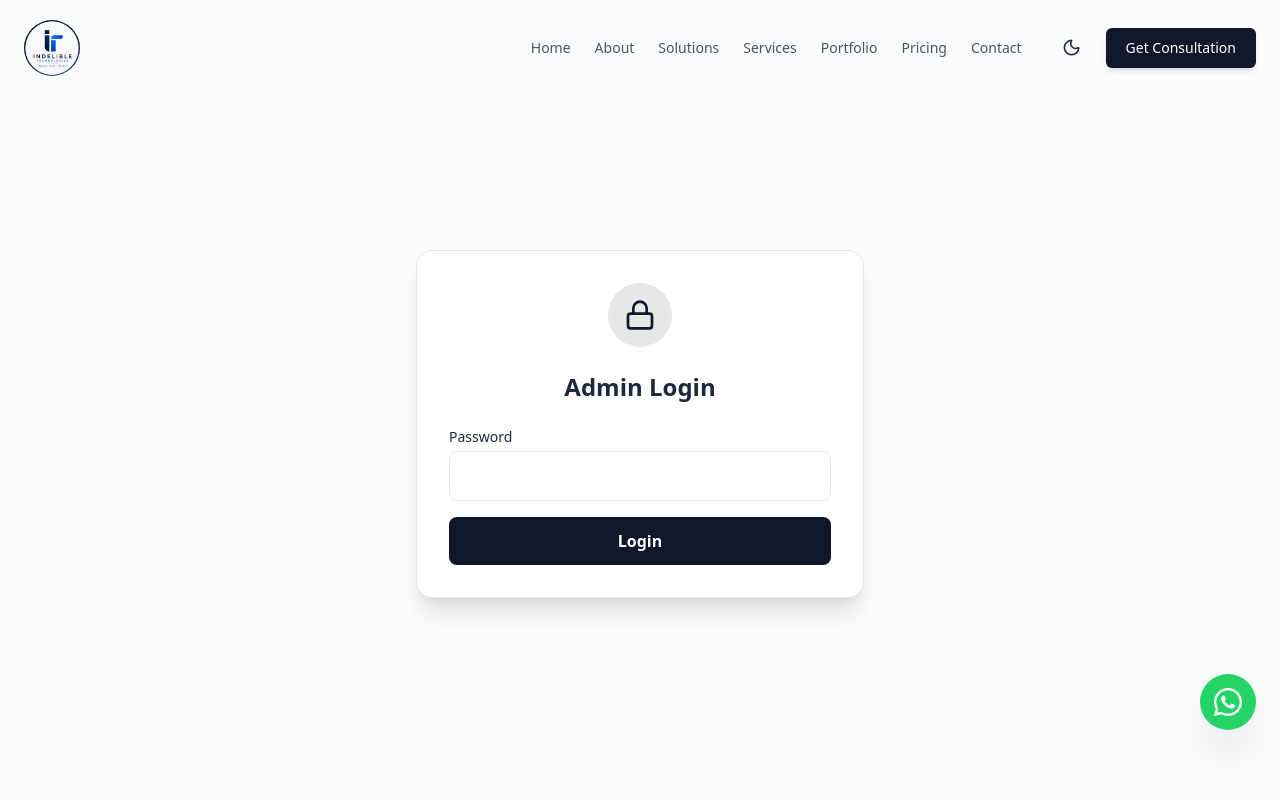
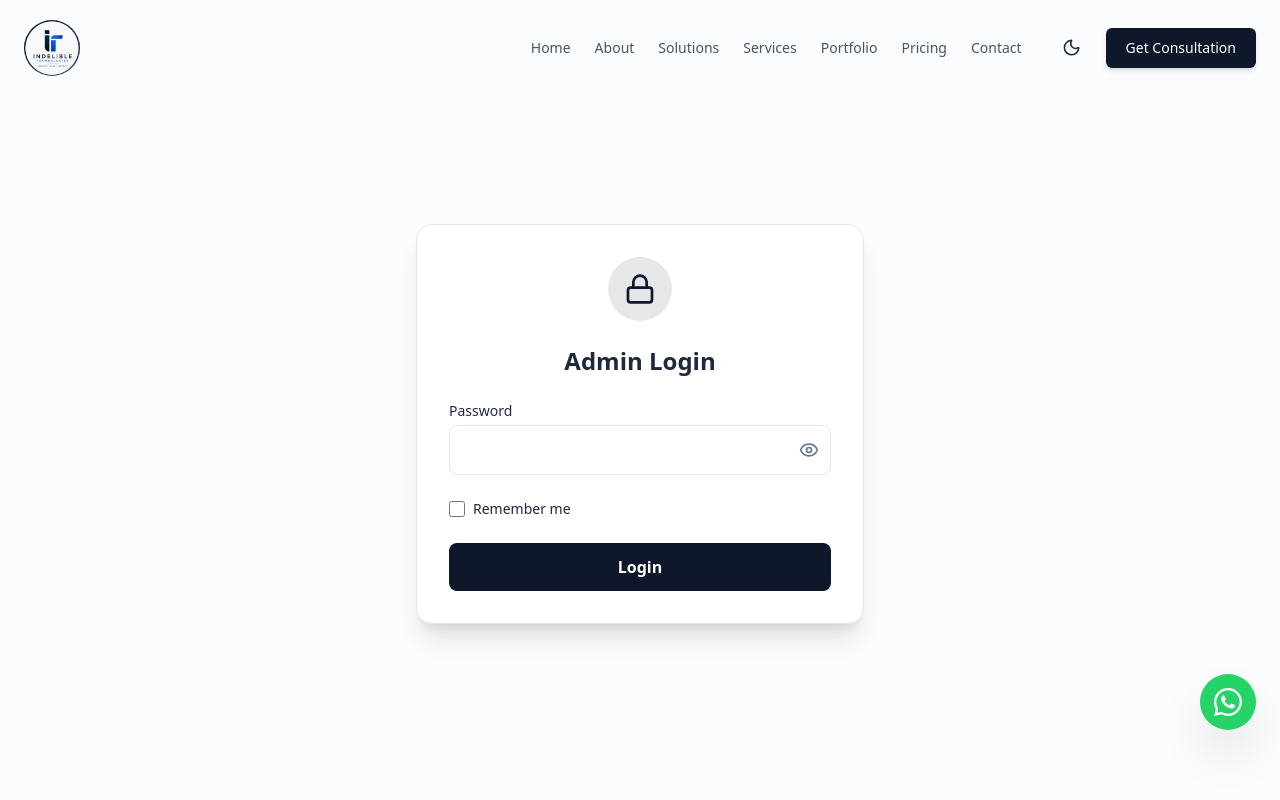
Before and after one commit to Indelible-cpu/MyWebsite, a Next.js app: page /admin in a window 1280 px wide. Shown: the top 800 px of the page. Built offline with nearby package versions, Linux system fonts and the light colour scheme.

Commit message:
feat: add password visibility toggle and remember me to admin login

```diff
--- a/app/admin/page.tsx
+++ b/app/admin/page.tsx
@@ -1,10 +1,12 @@
 "use client";
 
 import { useState, useEffect } from "react";
-import { Lock, Mail, Users, MessageSquare, Send, CheckCircle2, AlertCircle, LogOut } from "lucide-react";
+import { Lock, Mail, Users, MessageSquare, Send, CheckCircle2, AlertCircle, LogOut, Eye, EyeOff } from "lucide-react";
 
 export default function AdminDashboard() {
   const [password, setPassword] = useState("");
+  const [showPassword, setShowPassword] = useState(false);
+  const [rememberMe, setRememberMe] = useState(false);
   const [isAuthenticated, setIsAuthenticated] = useState(false);
   const [loginError, setLoginError] = useState("");
 
@@ -17,9 +19,9 @@ export default function AdminDashboard() {
   const [isSending, setIsSending] = useState(false);
   const [sendResult, setSendResult] = useState<{success?: string, error?: string} | null>(null);
 
-  // Check sessionStorage on load
+  // Check storage on load
   useEffect(() => {
-    const savedPassword = sessionStorage.getItem("adminPassword");
+    const savedPassword = localStorage.getItem("adminPassword") || sessionStorage.getItem("adminPassword");
     if (savedPassword) {
       setPassword(savedPassword);
       setIsAuthenticated(true);
@@ -34,7 +36,11 @@ export default function AdminDashboard() {
     const success = await fetchData(password);
     if (success) {
       setIsAuthenticated(true);
-      sessionStorage.setItem("adminPassword", password);
+      if (rememberMe) {
+        localStorage.setItem("adminPassword", password);
+      } else {
+        sessionStorage.setItem("adminPassword", password);
+      }
     } else {
       setLoginError("Incorrect password");
     }
@@ -44,6 +50,7 @@ export default function AdminDashboard() {
   const handleLogout = () => {
     setIsAuthenticated(false);
     setPassword("");
+    localStorage.removeItem("adminPassword");
     sessionStorage.removeItem("adminPassword");
     setSubscribers([]);
     setMessages([]);
@@ -116,17 +123,40 @@ export default function AdminDashboard() {
             </div>
           )}
 
-          <form onSubmit={handleLogin} className="space-y-4">
+          <form onSubmit={handleLogin} className="space-y-6">
             <div>
               <label className="text-sm font-medium mb-1 block">Password</label>
+              <div className="relative">
+                <input
+                  type={showPassword ? "text" : "password"}
+                  value={password}
+                  onChange={(e) => setPassword(e.target.value)}
+                  className="w-full pl-4 pr-12 py-3 rounded-lg border border-border bg-background focus:outline-none focus:ring-2 focus:ring-primary"
+                  required
+                />
+                <button
+                  type="button"
+                  onClick={() => setShowPassword(!showPassword)}
+                  className="absolute right-3 top-1/2 -translate-y-1/2 text-muted-foreground hover:text-foreground transition-colors"
+                >
+                  {showPassword ? <EyeOff className="w-5 h-5" /> : <Eye className="w-5 h-5" />}
+                </button>
+              </div>
+            </div>
+
+            <div className="flex items-center gap-2">
               <input
-                type="password"
-                value={password}
-                onChange={(e) => setPassword(e.target.value)}
-                className="w-full px-4 py-3 rounded-lg border border-border bg-background focus:outline-none focus:ring-2 focus:ring-primary"
-                required
+                type="checkbox"
+                id="rememberMe"
+                checked={rememberMe}
+                onChange={(e) => setRememberMe(e.target.checked)}
+                className="w-4 h-4 rounded border-border text-primary focus:ring-primary"
               />
+              <label htmlFor="rememberMe" className="text-sm cursor-pointer select-none">
+                Remember me
+              </label>
             </div>
+
             <button
               type="submit"
               disabled={loadingData}
```
